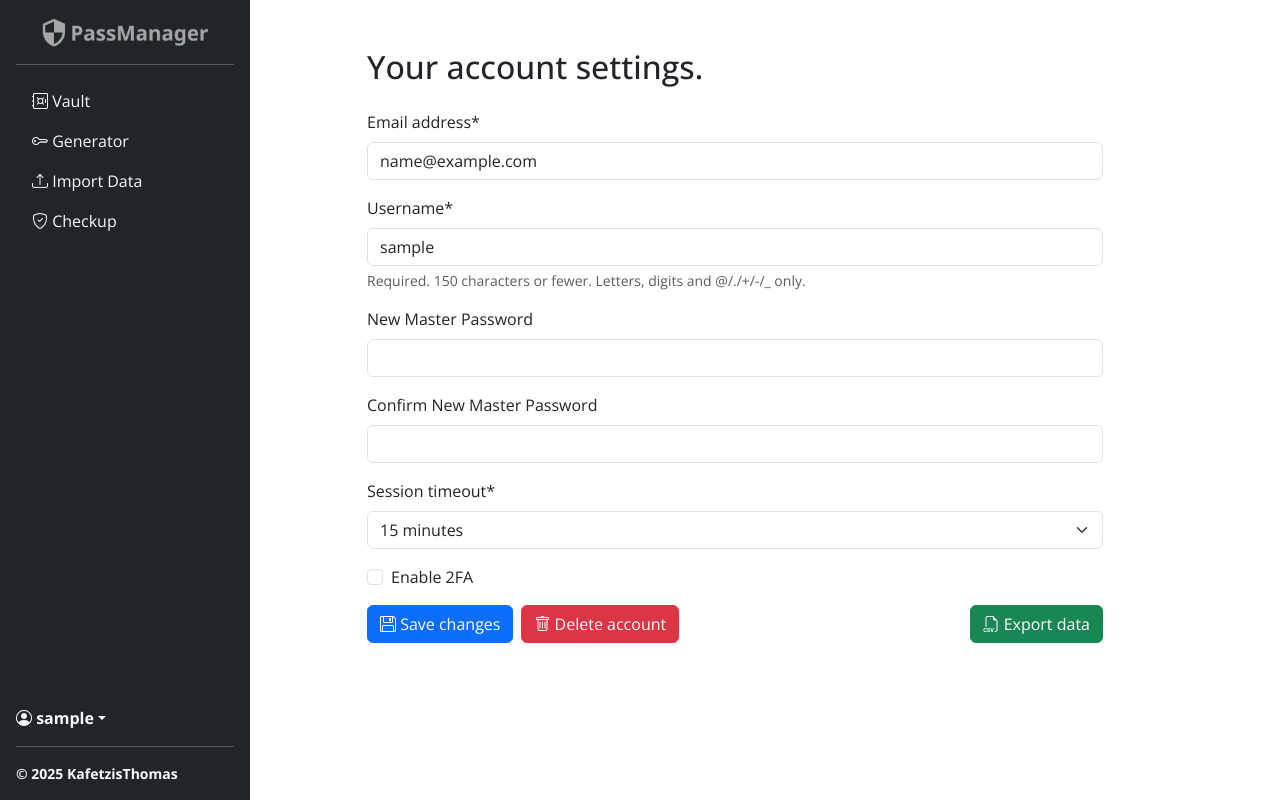
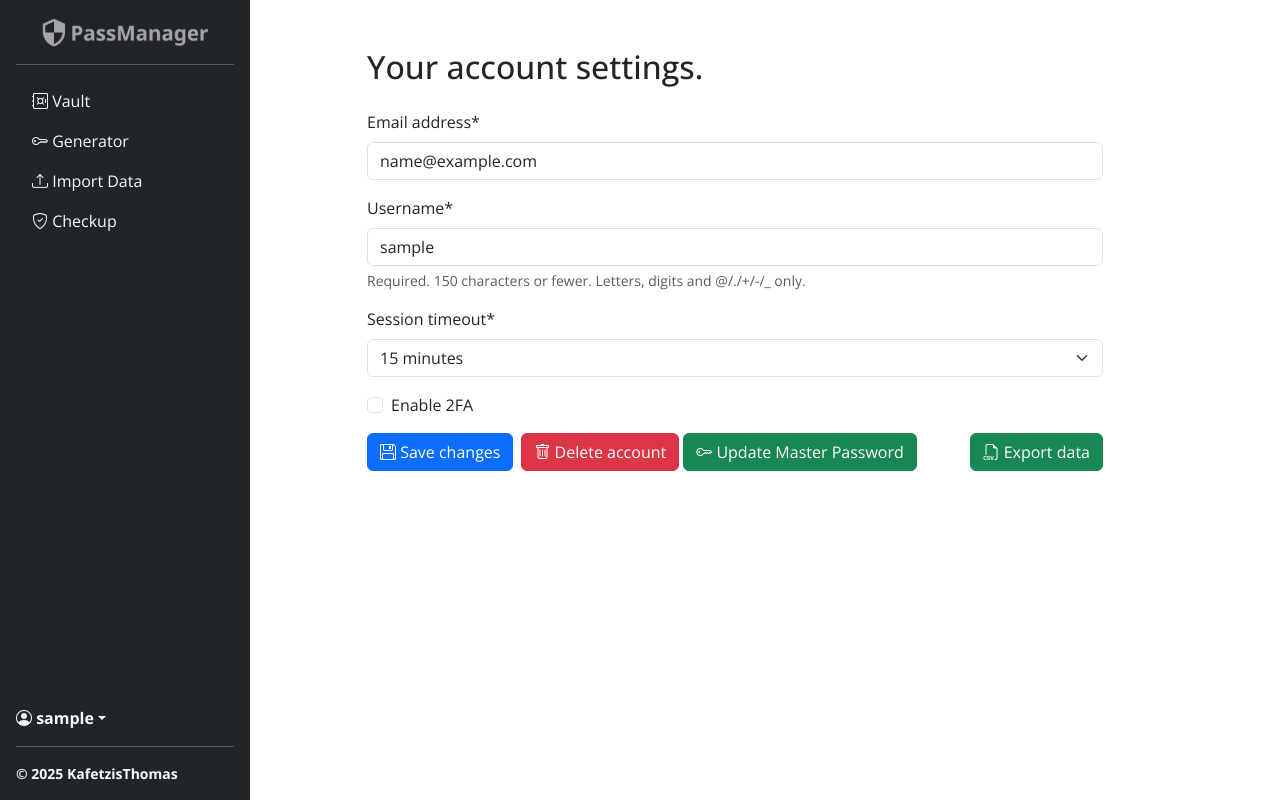
Before and after one commit to KafetzisThomas/PassManagerWeb, a Django app: page /user/account/ in a window 1280 px wide. Run offline with Django 5.2, Linux system fonts and the light colour scheme; the visitor is signed in with stand-in values (Sample User, id 1); parts of the project's set-up code (start-up, migrations or seed data) failed here and were passed over; some libraries are stand-ins or nearby versions.

Commit message:
Separate master password update from account settings

```diff
--- a/users/forms.py
+++ b/users/forms.py
@@ -1,12 +1,13 @@
 import pyotp
+from django.contrib.auth import get_user_model
 from turnstile.fields import TurnstileField
-from django.contrib.auth import get_user_model
+from .models import CustomUser
 from django import forms
-from django.contrib.auth.forms import UserCreationForm
-from django.core.exceptions import ValidationError
-from .models import CustomUser
-from django.contrib.auth.forms import AuthenticationForm
-from django.contrib.auth.password_validation import validate_password
+from django.contrib.auth.forms import (
+    UserCreationForm,
+    AuthenticationForm,
+    PasswordChangeForm,
+)
 
 
 class CustomUserCreationForm(UserCreationForm):
@@ -83,43 +84,18 @@ class TwoFactorVerificationForm(forms.Form):
 
 
 class CustomUserChangeForm(forms.ModelForm):
-    password1 = forms.CharField(
-        label="New Master Password", widget=forms.PasswordInput, required=False
-    )
-    password2 = forms.CharField(
-        label="Confirm New Master Password", widget=forms.PasswordInput, required=False
-    )
-
     class Meta:
         model = CustomUser
-        fields = (
-            "email",
-            "username",
-            "password1",
-            "password2",
-            "session_timeout",
-            "enable_2fa",
-        )
+        fields = ("email", "username", "session_timeout", "enable_2fa")
 
-    def clean(self):
-        cleaned_data = super().clean()
-        password1 = cleaned_data.get("password1")
-        password2 = cleaned_data.get("password2")
 
-        if password1 and password1 != password2:
-            self.add_error("password2", "Passwords do not match.")
-
-        if password1:
-            try:
-                validate_password(password1)
-            except ValidationError as e:
-                self.add_error("password1", e)
-
-    def save(self, commit=True):
-        user = super().save(commit=False)
-        password = self.cleaned_data.get("password1")
-        if password:
-            user.set_password(password)
-        if commit:
-            user.save()
-        return user
+class MasterPasswordChangeForm(PasswordChangeForm):
+    old_password = forms.CharField(
+        label="Old Master Password", widget=forms.PasswordInput
+    )
+    new_password1 = forms.CharField(
+        label="New Master Password", widget=forms.PasswordInput
+    )
+    new_password2 = forms.CharField(
+        label="Confirm New Master Password", widget=forms.PasswordInput
+    )
--- a/users/templates/users/account.html
+++ b/users/templates/users/account.html
@@ -18,6 +18,9 @@
                 </button>
                 <a class="btn btn-danger mb-2 mb-md-0" data-bs-toggle="modal" data-bs-target="#delete_account_modal" role="button">
                     <i class="bi bi-trash"></i> Delete account
+                </a>
+                <a class="btn btn-success ms-1" href="{% url 'users:update_master_password' %}" role="button">
+                    <i class="bi bi-key"></i> Update Master Password
                 </a>
             </div>
             <div class="d-flex flex-column flex-md-row">
--- a/users/urls.py
+++ b/users/urls.py
@@ -17,6 +17,12 @@ urlpatterns = [
     ),
     # Account page
     path("account/", views.account, name="account"),
+    # Update master password page
+    path(
+        "account/update_master_password/",
+        views.update_master_password,
+        name="update_master_password",
+    ),
     # Registration page
     path("register/", views.register, name="register"),
     # Delete account page
--- a/users/views.py
+++ b/users/views.py
@@ -12,6 +12,7 @@ from .forms import (
     CustomAuthenticationForm,
     TwoFactorVerificationForm,
     CustomUserChangeForm,
+    MasterPasswordChangeForm,
 )
 from .utils import (
     send_new_user_registration,
@@ -42,31 +43,6 @@ def account(request):
         form = CustomUserChangeForm(instance=request.user, data=request.POST)
         if form.is_valid():
             user = form.save(commit=False)
-            new_password = form.cleaned_data["password1"]
-
-            if new_password:
-                items = Item.objects.filter(owner=user)
-
-                if items.exists():
-                    old_key = items.first().get_key()
-                    for item in items:
-                        # Decrypt fields with the old key
-                        item.username = item.decrypt_field(old_key, item.username)
-                        item.password = item.decrypt_field(old_key, item.password)
-                        item.notes = item.decrypt_field(old_key, item.notes)
-
-                # Update user's master password
-                user.set_password(new_password)
-                user.save()
-
-                # Re-encrypt fields with the new key
-                if items.exists():
-                    for item in items:
-                        new_key = item.get_key()
-                        item.username = item.encrypt_field(new_key, item.username)
-                        item.password = item.encrypt_field(new_key, item.password)
-                        item.notes = item.encrypt_field(new_key, item.notes)
-                        item.save()
 
             # Handle 2FA enable/disable & OTP secret generation
             user.enable_2fa = form.cleaned_data.get("enable_2fa", False)
@@ -93,6 +69,52 @@ def account(request):
 
     context = {"form": form}
     return render(request, "users/account.html", context)
+
+
+@login_required
+def update_master_password(request):
+    if request.method == "POST":
+        form = MasterPasswordChangeForm(user=request.user, data=request.POST)
+        if form.is_valid():
+            old_password = form.cleaned_data["old_password"]
+            new_password = form.cleaned_data["new_password1"]
+
+            # Authenticate old password
+            if not request.user.check_password(old_password):
+                messages.error(request, "Old master password is incorrect.")
+                return redirect("users:update_master_password")
+
+            user = request.user
+            items = Item.objects.filter(owner=user)
+
+            if items.exists():
+                old_key = items.first().get_key()
+                for item in items:
+                    # Decrypt fields with the old key
+                    item.username = item.decrypt_field(old_key, item.username)
+                    item.password = item.decrypt_field(old_key, item.password)
+                    item.notes = item.decrypt_field(old_key, item.notes)
+
+            # Update user's master password
+            user.set_password(new_password)
+            user.save()
+
+            # Re-encrypt fields with the new key
+            if items.exists():
+                for item in items:
+                    new_key = item.get_key()
+                    item.username = item.encrypt_field(new_key, item.username)
+                    item.password = item.encrypt_field(new_key, item.password)
+                    item.notes = item.encrypt_field(new_key, item.notes)
+                    item.save()
+
+            messages.success(request, "Your master password was successfully updated!")
+            return redirect("passmanager:vault")
+    else:
+        form = MasterPasswordChangeForm(user=request.user)
+
+    context = {"form": form}
+    return render(request, "users/update_master_password.html", context)
 
 
 @login_required
```
Also changed, not shown: users/templates/users/update_master_password.html (added, +13 -0 lines).
